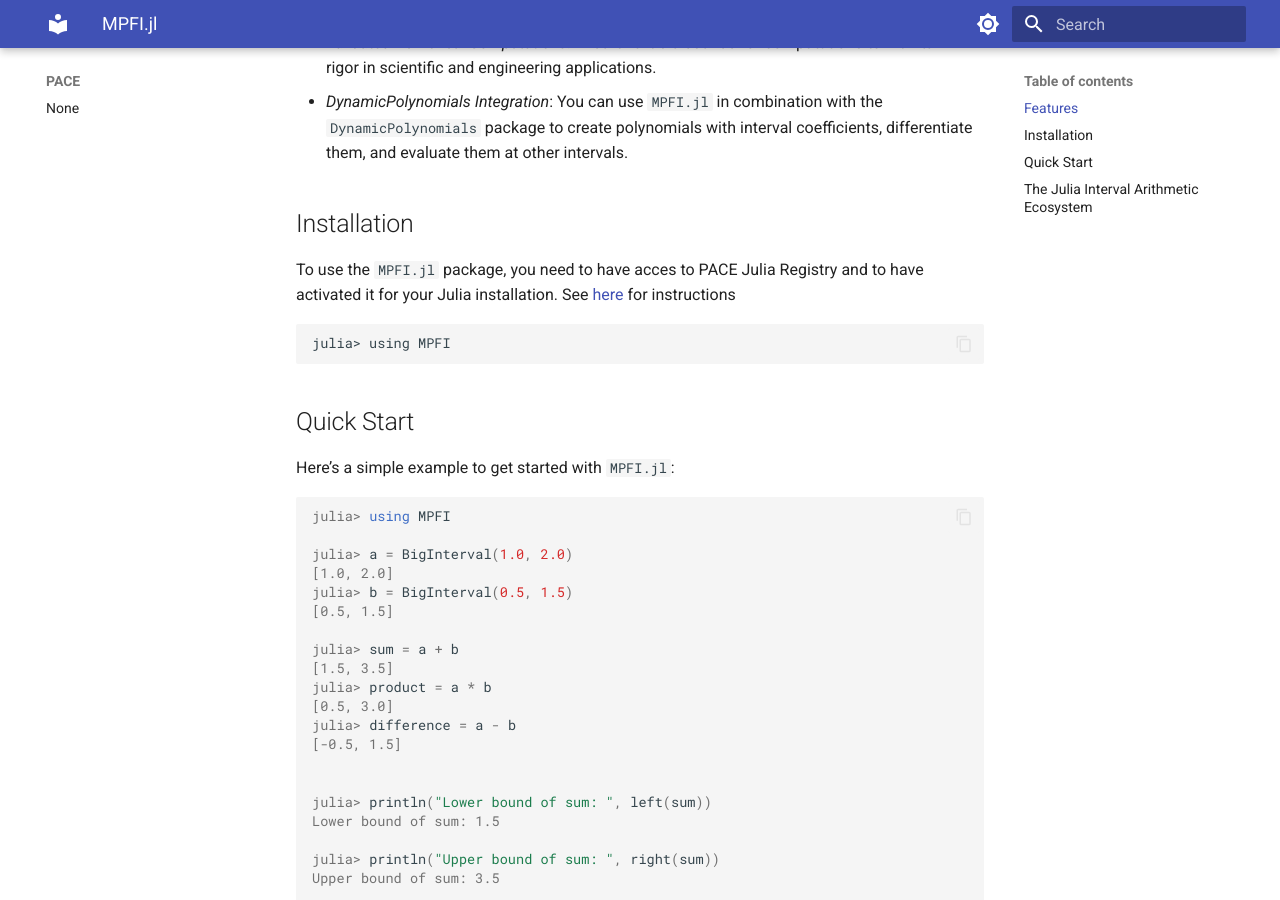
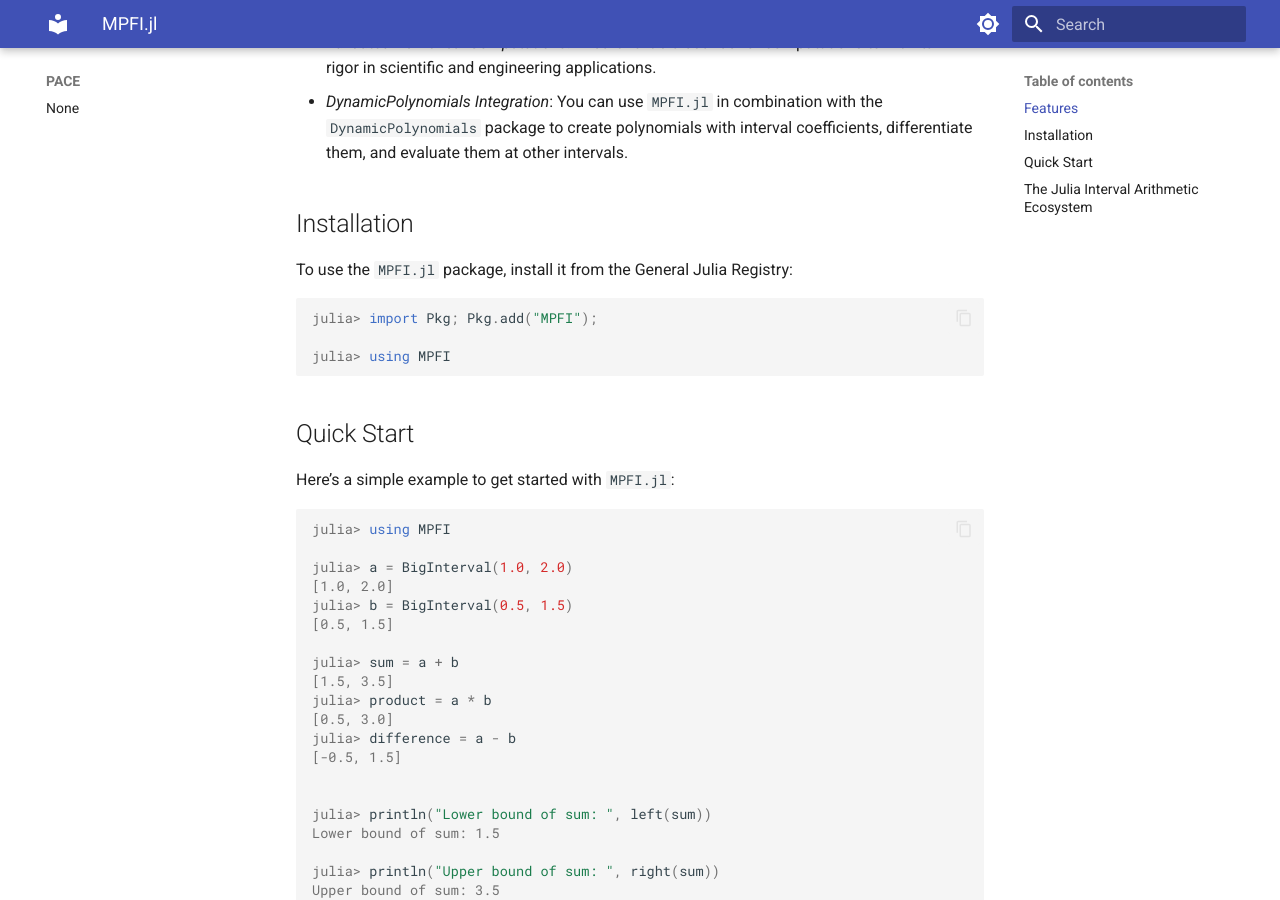
Before and after one commit to chkat/MPFI.jl, an MkDocs documentation site: the page built from docs/src/index.md, in a window 1280 px wide and 900 px high, scrolled down 436 px. Built offline with MkDocs 1.6.1 and Material for MkDocs 9.7.7, drawn with Linux system fonts in a browser that asks for light colours.

Commit message:
exported functions and doc typo

````diff
--- a/docs/src/index.md
+++ b/docs/src/index.md
@@ -12,12 +12,11 @@
 
 ## Installation
 
-To use the `MPFI.jl` package, you need to have acces to PACE Julia Registry and to have activated it for your Julia installation.
-See [here](https://pace.gitlabpages.inria.fr/software/) for instructions
+To use the `MPFI.jl` package, install it from the General Julia Registry:
 
+```julia-repl
+julia> import Pkg; Pkg.add("MPFI");
 
-
-```julia-
 julia> using MPFI
 ```
 
````
Also changed, not shown: 1 other file.
